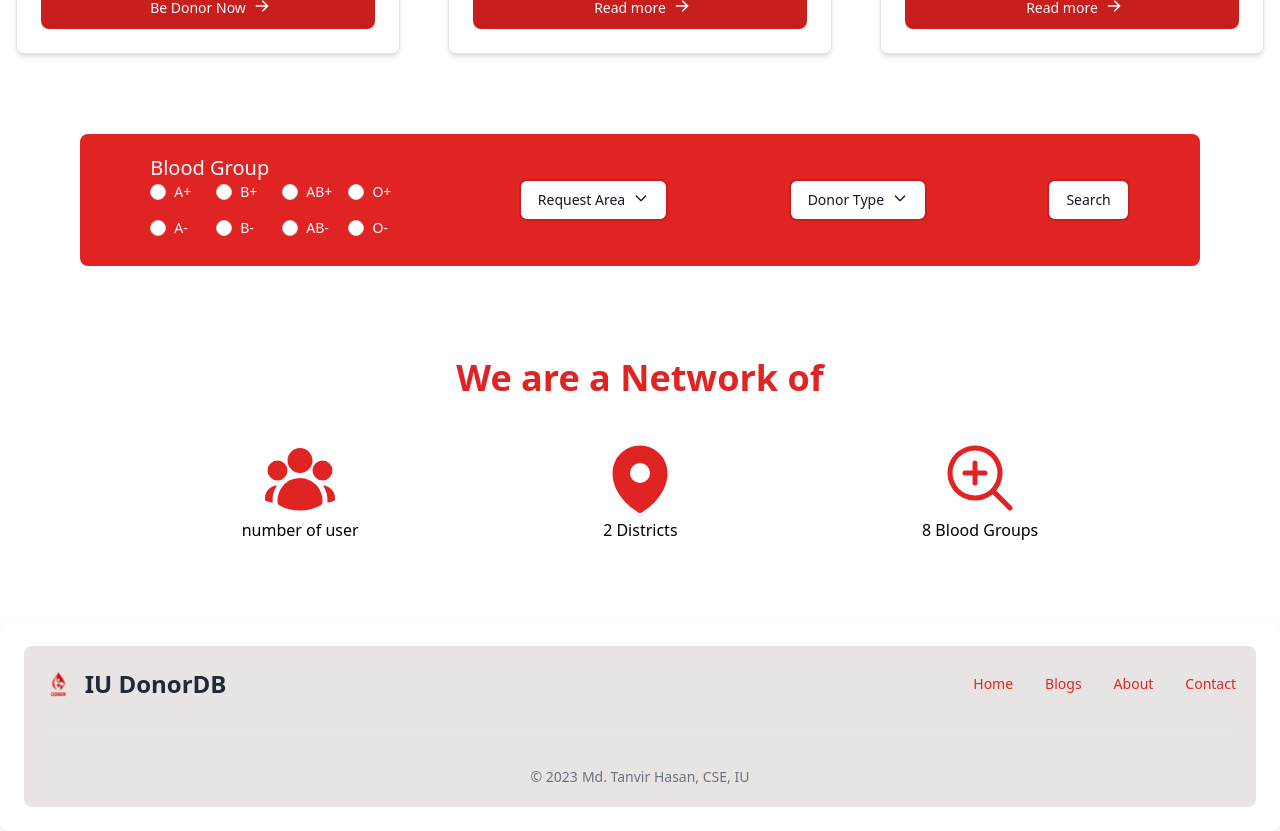
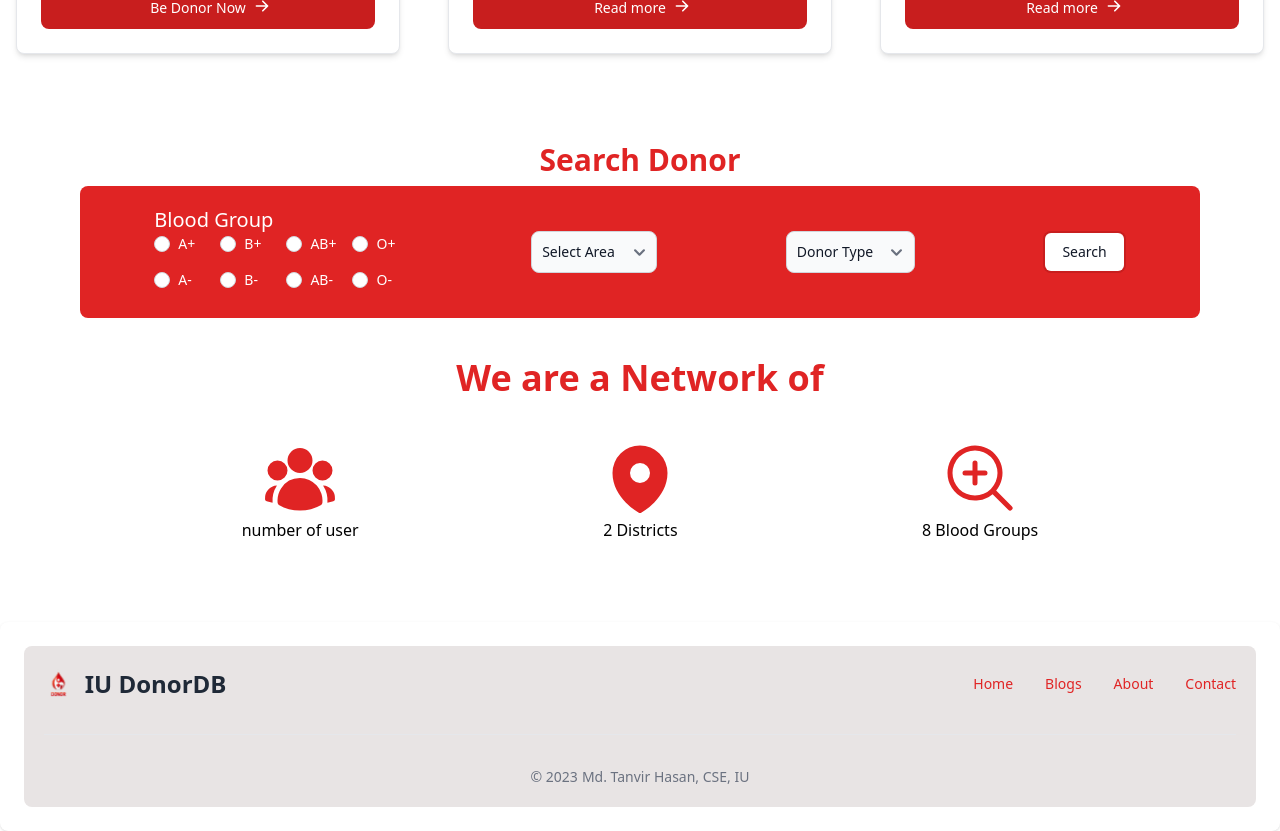
Before and after one commit to T-H-Badhon/IU-BloodDonorDB-Client, a React (Vite) app: page / in a window 1280 px wide. Shown: the part 820-1651 px from the top of the page. Built offline with nearby package versions, Linux system fonts and the light colour scheme.

Commit message:
minimize DonorSearch

```diff
--- a/src/components/DonorSearch.jsx
+++ b/src/components/DonorSearch.jsx
@@ -1,61 +1,68 @@
 import React from 'react';
 
-import { Button, Label, Radio, Dropdown } from 'flowbite-react';
+import { Button, Label, Radio, Select } from 'flowbite-react';
 
 const DonorSearch = () => {
     return (
         <div className='container mx-auto md:h-36 my-20  '>
+            <h1 className='text-3xl text-red-600 text-center font-bold p-2'>Search Donor</h1>
             <form className="flex flex-col gap-5 md:mx-20 p-5 md:flex-row justify-around items-center bg-red-600 rounded-lg">
                 <div className="mb-2 block ">
                     <Label className='text-xl text-white' value="Blood Group" />
                     <fieldset className="grid grid-cols-4 max-w-md gap-4">
                         <div className="flex items-center gap-2">
-                            <Radio id="A+" name="countries" value="A+"  />
+                            <Radio id="A+" name="bloodGroup" value="A+" />
                             <Label className=' text-white' htmlFor="A+">A+</Label>
                         </div>
                         <div className="flex items-center gap-2">
-                            <Radio id="B+" name="countries" value="B+" />
+                            <Radio id="B+" name="bloodGroup" value="B+" />
                             <Label className=' text-white' htmlFor="B+">B+</Label>
                         </div>
                         <div className="flex items-center gap-2">
-                            <Radio id="AB+" name="countries" value="AB+" />
+                            <Radio id="AB+" name="bloodGroup" value="AB+" />
                             <Label className=' text-white' htmlFor="AB+">AB+</Label>
                         </div>
                         <div className="flex items-center gap-2">
-                            <Radio id="O+" name="countries" value="O+" />
+                            <Radio id="O+" name="bloodGroup" value="O+" />
                             <Label className=' text-white' htmlFor="O+">O+</Label>
                         </div>
                         <div className="flex items-center gap-2">
-                            <Radio id="A-" name="countries" value="A-"  />
+                            <Radio id="A-" name="bloodGroup" value="A-" />
                             <Label className=' text-white' htmlFor="A-">A-</Label>
                         </div>
                         <div className="flex items-center gap-2">
-                            <Radio id="B-" name="countries" value="B-" />
+                            <Radio id="B-" name="bloodGroup" value="B-" />
                             <Label className=' text-white' htmlFor="B-">B-</Label>
                         </div>
                         <div className="flex items-center gap-2">
-                            <Radio id="AB-" name="countries" value="AB-" />
+                            <Radio id="AB-" name="bloodGroup" value="AB-" />
                             <Label className=' text-white' htmlFor="AB-">AB-</Label>
                         </div>
                         <div className="flex items-center gap-2">
-                            <Radio id="O-" name="countries" value="O-" />
+                            <Radio id="O-" name="bloodGroup" value="O-" />
                             <Label className=' text-white' htmlFor="O-">O-</Label>
                         </div>
                     </fieldset>
                 </div>
                 <div>
-                    <Dropdown outline color='failure' label="Request Area">
-                        <Dropdown.Item>Kushtia</Dropdown.Item>
-                        <Dropdown.Item>Jhinaidah</Dropdown.Item>
-                        <Dropdown.Item>Seikhpara</Dropdown.Item>
-                        <Dropdown.Item>Shailkupa</Dropdown.Item>
-                    </Dropdown>
+                    <div className="">
+                        <Select id="area" required>
+                            <option className='text-lg '>Select Area</option>
+                            <option className='text-lg '>Kushtia</option>
+                            <option className='text-lg '>Jhinaidah</option>
+                            <option className='text-lg '>Sheikhpara</option>
+                            <option className='text-lg '>shailkupa</option>
+                        </Select>
+                    </div>
                 </div>
                 <div>
-                <Dropdown outline color='failure' label="Donor Type">
-                        <Dropdown.Item>All</Dropdown.Item>
-                        <Dropdown.Item>Active</Dropdown.Item>
-                    </Dropdown>
+                    <div className="">
+                        <Select id="donorType" required>
+                            <option className='text-lg '>Donor Type</option>
+                            <option className='text-lg '>All</option>
+                            <option className='text-lg '>Eligible</option>
+                        </Select>
+                    </div>
                 </div>
                 <div><Button outline color='failure' type="submit">Search</Button></div>
             </form>
```
